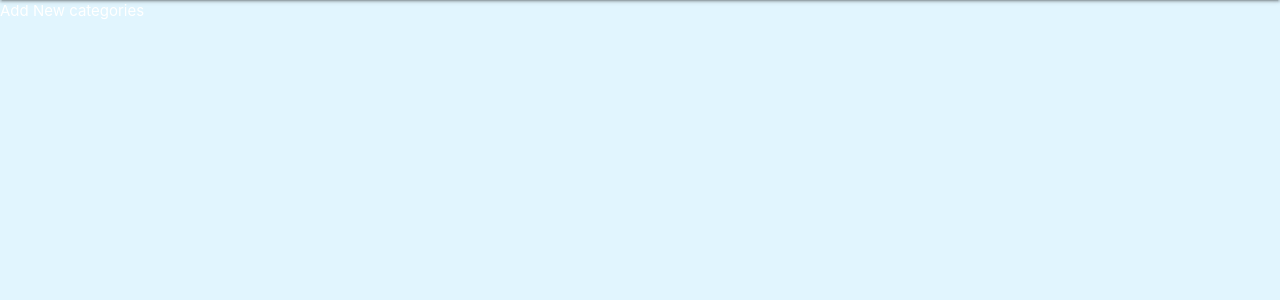
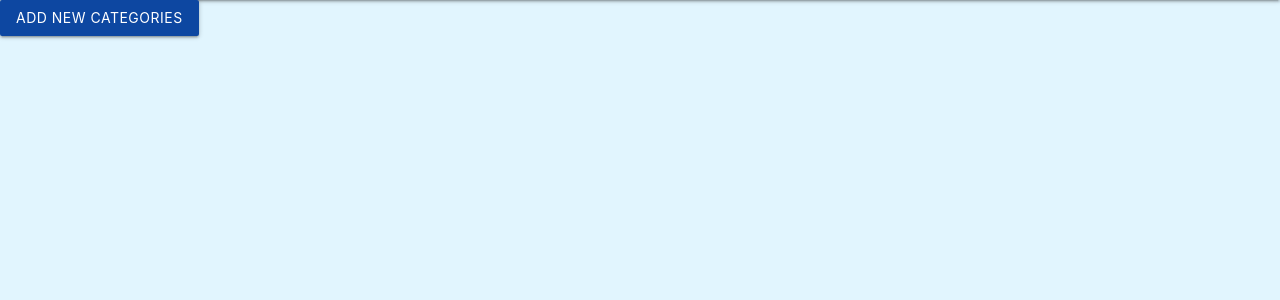
Before and after one commit to SoftwareGroup2019/project, a PHP site: page /Admin/Categoris.php in a window 1280 px wide. Shown: the part 64-364 px from the top of the page. Run offline with PHP 8.4, Linux system fonts and the light colour scheme; the visitor is signed in with stand-in values (Sample User, id 1).

Commit message:
bug fixed

```diff
--- a/Admin/Categoris.php
+++ b/Admin/Categoris.php
@@ -17,7 +17,7 @@ $do = isset($_GET['do'])? $_GET['do']: 'manage';
 if ($do =='manage')
 {
   ?>
-<a href=" categories.php? do = add">Add New categories</a>
+<a class="waves-effect waves-light btn" href=" Categoris.php?do=add">Add New categories</a>
 <?php
 }
 elseif ($do =='add')
```
